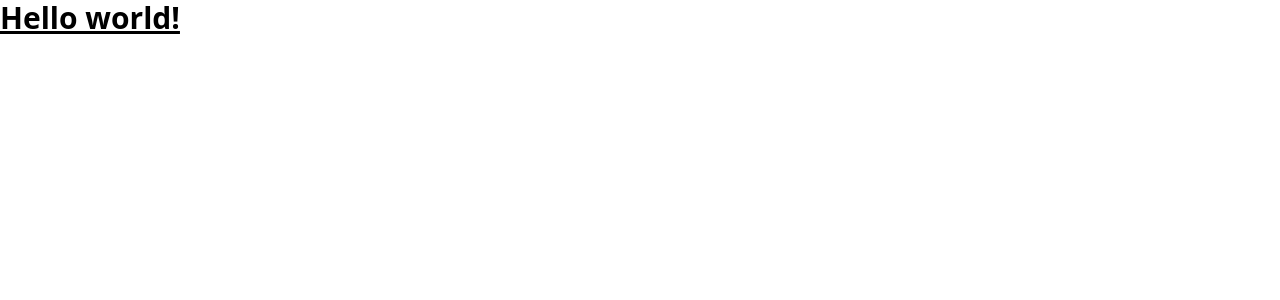
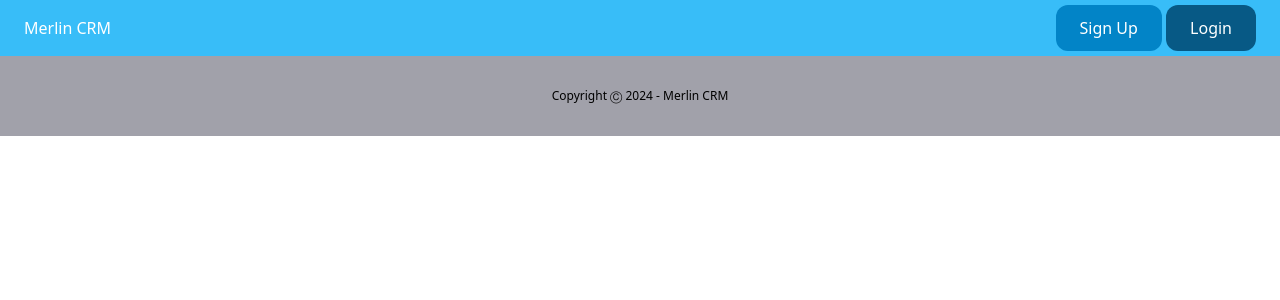
Before and after one commit to cbstange/crm-project, a Django app: page / in a window 1280 px wide. Shown: the top 300 px of the page. Run offline with Django 4.2, Linux system fonts and the light colour scheme; some libraries are stand-ins or nearby versions.

Commit message:
Add basic CSS to base template

```diff
--- a/templates/base.html
+++ b/templates/base.html
@@ -8,9 +8,19 @@
 </head>
 
 <body>
-    <h1 class="text-3xl font-bold underline">
-        Hello world!
-    </h1>
+    <nav class="py-4 px-6 flex justify-between bg-sky-400">
+        <a href="/" class="text-white">Merlin CRM</a>
+
+        <div>
+            <a href="/" class="py-3 px-6 bg-sky-600 rounded-xl text-white">Sign Up</a>
+            <a href="/" class="py-3 px-6 bg-sky-800 rounded-xl text-white">Login</a>
+        </div>
+
+    </nav>
+
+    <footer class="py-8 text-center bg-zinc-400">
+        <p class="text-xs">Copyright &#x24B8 2024  - Merlin CRM</p>
+    </footer>
 </body>
 
 </html>
```
